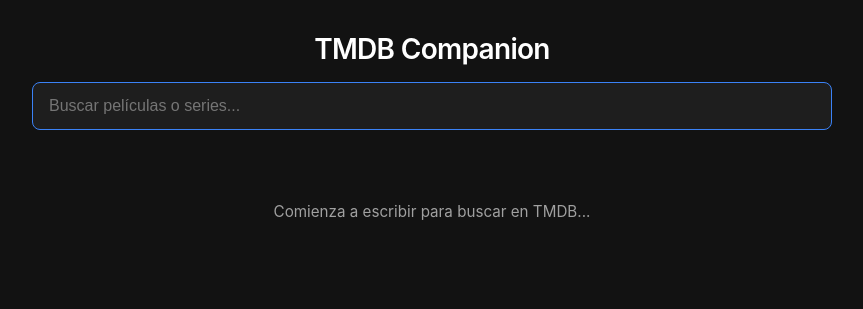
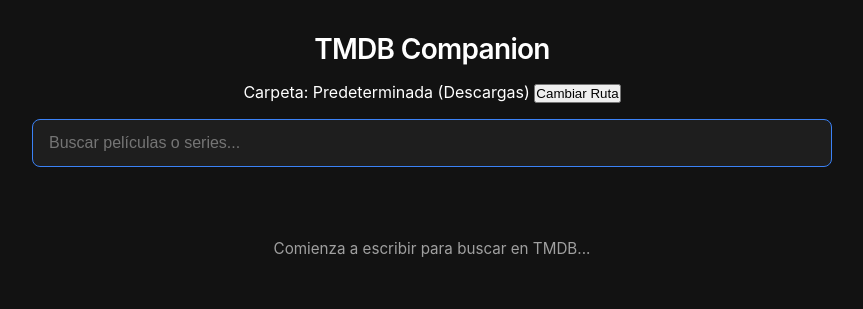
Before and after one commit to Hzzel182/TMDB-ID-Finder, a plain HTML site: page index.html in a window 1280 px wide. Shown: the whole page, without its empty margins (208-1071 px from the left). Drawn offline with Linux system fonts and the light colour scheme.

Commit message:
Update index.html

```diff
--- a/index.html
+++ b/index.html
@@ -10,6 +10,10 @@
     <div class="app-container">
         <header class="app-header">
             <h1>TMDB Companion</h1>
+            <div class="settings-bar">
+                <span id="folderStatus" class="folder-status">Carpeta: Predeterminada (Descargas)</span>
+                <button id="selectFolderBtn" class="settings-btn">Cambiar Ruta</button>
+            </div>
             <div class="search-wrapper">
                 <input type="text" id="searchInput" placeholder="Buscar películas o series..." autocomplete="off" autofocus>
             </div>
```
